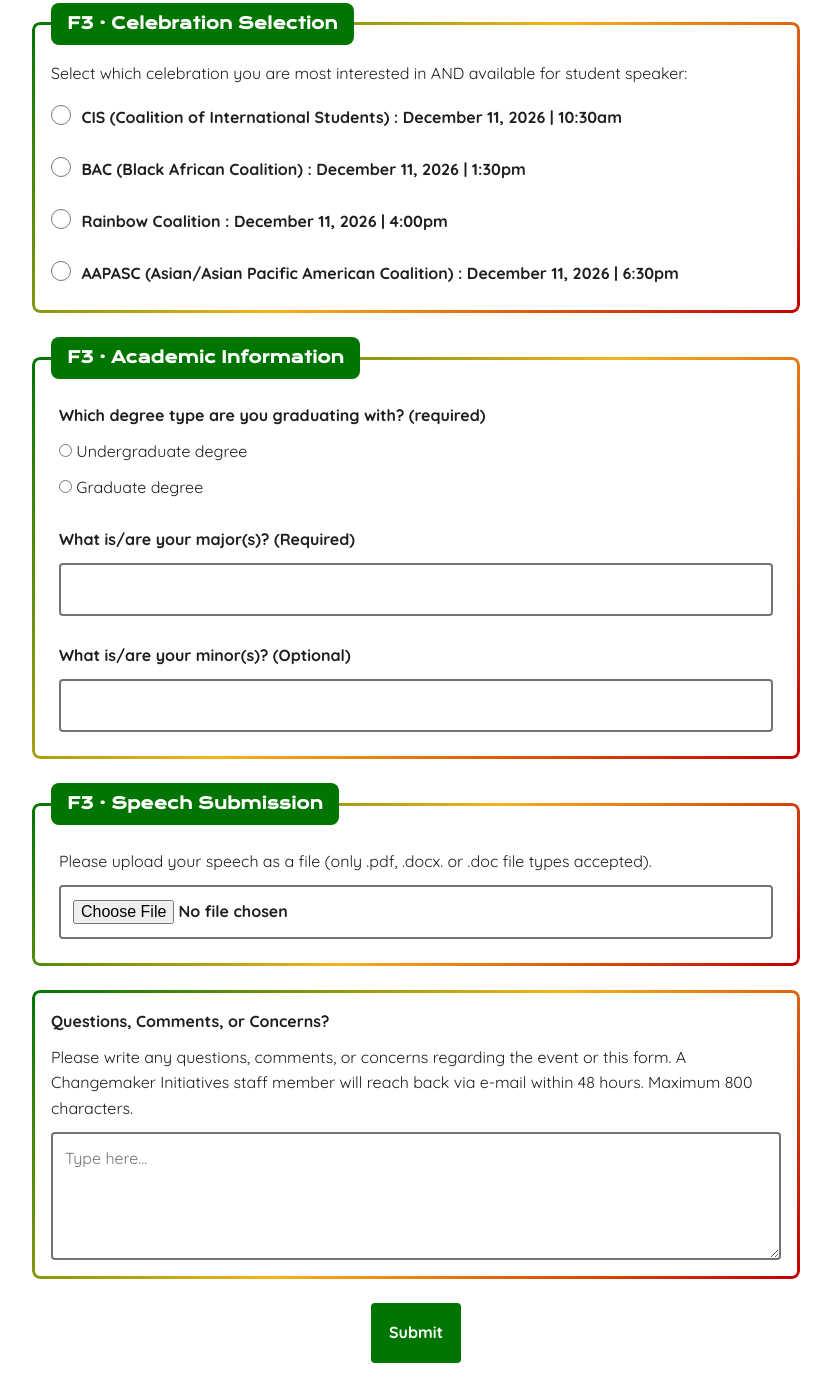
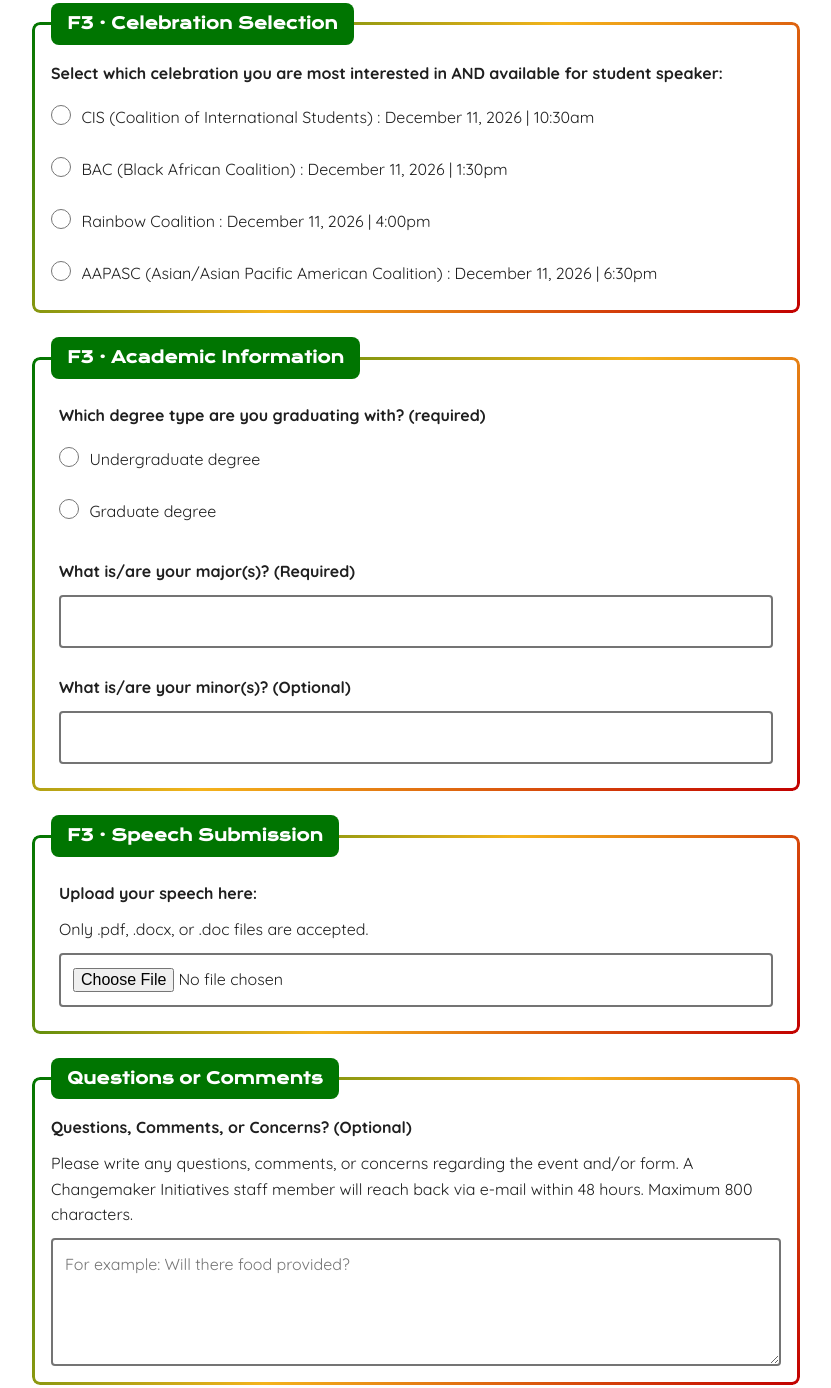
Before and after one commit to emilylei361/module-3-deliverable, a plain HTML site: page index.html in a window 1280 px wide. Shown: the part 1539-2927 px from the top of the page, without its empty margins (224-1055 px from the left). Drawn offline with nearby package versions, Linux system fonts and the light colour scheme.

```diff
--- a/index.html
+++ b/index.html
@@ -3,7 +3,7 @@
     <head>
         <meta charset="utf-8">
         <meta name="viewport" content="width=device-width,initial-scale=1">
-        <title>Inclusive Form Flow</title><link rel="stylesheet" href="styles.css">
+        <title>Student Speaker Application Form</title><link rel="stylesheet" href="styles.css">
     </head>
     <body>
         <header class="page-header">
@@ -25,11 +25,11 @@
                     <!-- <p class="help">Replace or extend this group based on your justified field inventory.</p> -->
                     <div class="field">
                         <label for="first-name">First Name (required)</label>
-                        <input id="first-name" name="first-name" type="text" autocomplete="first-name" inputmode = "text" maxlength="50" required>
+                        <input id="first-name" name="first-name" type="text" autocomplete="given-name" inputmode = "text" maxlength="50" required>
                     </div>
                     <div class="field">
                         <label for="last-name">Last Name (required)</label>
-                        <input id="last-name" name="last-name" type="text" autocomplete="last-name" inputmode = "text" maxlength="50" required>
+                        <input id="last-name" name="last-name" type="text" autocomplete="family-name" inputmode = "text" maxlength="50" required>
                     </div>
                     <div class="field">
                         <label for="email">Email address (required)</label>
@@ -49,16 +49,16 @@
                 </fieldset>
                 <fieldset>
                     <legend>F3 · Graduation Date Confirmation</legend>
-                    <p>I confirm that I am graduating in December/Fall 2026. I understand that by selecting this Changemaker Initiatives Staff will conduct an academic check to confirm my graduation date.</p>
+                    <p id="grad-date-confirmation">I confirm that I am graduating in December/Fall 2026. I understand that by selecting this Changemaker Initiatives Staff will conduct an academic check to confirm my graduation date.</p>
                     <div class="confirmation-field">
-                        <input type="checkbox" id="confirmation" name="user-confirmation" value="yes" required>
+                        <input type="checkbox" id="confirmation" name="user-confirmation" value="yes" aria-describedby="grad-date-confirmation">
                         <label for="confirmation">Yes, I confirm.</label>
                     </div>
                     <!-- <p class="help">Use an appropriate radio, checkbox, or select structure for the task.</p> -->
                 </fieldset>
-                <fieldset>
+                <fieldset aria-describedby="celebration-question">
                     <legend>F3 · Celebration Selection</legend>
-                    <p>Select which celebration you are most interested in AND available for student speaker:</p>
+                    <p id="celebration-question">Select which celebration you are most interested in AND available for student speaker:</p>
                     <label class="choice">
                         <input type="radio" id="CIS" name="celebration" value="CIS" required>
                         CIS (Coalition of International Students) : December 11, 2026 | 10:30am
@@ -78,13 +78,13 @@
                 </fieldset>
                 <fieldset>
                     <legend>F3 · Academic Information</legend>
-                    <div class="field">
-                        <label>Which degree type are you graduating with? (required)</label>
-                        <label for="undergrad-degree">
+                    <div class="field" role="group" aria-labelledby="degree-type-question">
+                        <p id="degree-type-question" class="group-label">Which degree type are you graduating with? (required)</p>
+                        <label class="choice" for="undergrad-degree">
                             <input type="radio" id="undergrad-degree" name="degree" value="undergrad-degree" required>
                             Undergraduate degree
                         </label>
-                        <label for="grad-degree">
+                        <label class="choice" for="grad-degree">
                             <input type="radio" id="grad-degree" name="degree" value="grad-degree">
                             Graduate degree
                         </label>
@@ -101,18 +101,17 @@
                 <fieldset>
                     <legend>F3 · Speech Submission</legend>
                     <div class="field">
-                        <p>Please upload your speech as a file (only .pdf, .docx. or .doc file types accepted).</p>
-                        <label for="user-file">
-                        <input type="file" id="user-file" name="user-file" accept=".pdf,.doc,.docx" required>
-                        </label>
+                        <label for="user-file">Upload your speech here:</label>
+                        <p class="help" id="file-help">Only .pdf, .docx, or .doc files are accepted.</p>
+                        <input type="file" id="user-file" name="user-file" accept=".pdf,.doc,.docx" aria-describedby="file-help" required>
                     </div>
                 </fieldset>
 
                 <fieldset>
-                        <label for="user-comments">Questions, Comments, or Concerns?</label>
-                        <p class="help" id="textarea-help">Please write any questions, comments, or concerns regarding the event or this form. A Changemaker Initiatives staff member will reach back via e-mail within 48 hours. Maximum 800 characters. </p>
-                        <textarea id="user-comments" name="user-comments" aria-describedby="textarea-help" maxlength="800" placeholder="Type here..."></textarea>
-
+                        <legend>Questions or Comments</legend>
+                        <label for="user-comments">Questions, Comments, or Concerns? (Optional)</label>
+                        <p class="help" id="textarea-help">Please write any questions, comments, or concerns regarding the event and/or form. A Changemaker Initiatives staff member will reach back via e-mail within 48 hours. Maximum 800 characters. </p>
+                        <textarea id="user-comments" name="user-comments" aria-describedby="textarea-help" maxlength="800" placeholder="For example: Will there food provided?"></textarea>
                 </fieldset>
                 <button type="submit">Submit</button>
             </form>
--- a/styles.css
+++ b/styles.css
@@ -153,6 +153,9 @@
 label[for="confirmation"],label[for="undergrad-degree"],label[for="grad-degree"]{
     font-weight: normal;
 }
+.group-label {
+    font-weight: 700;
+}
 .confirmation-field{
     display:flex;
     justify-content: center;
@@ -168,6 +171,10 @@
     color:var(--color-surface);
     padding: 0.5rem 1rem;
 }
+#celebration-question{
+    font-weight: 700;
+}
+
 .f{
     margin:0;
     color:var(--color-muted);
@@ -186,7 +193,9 @@
     resize:vertical;
 }
 .choice{
+    font-weight: normal;
     display:flex;
+    width: fit-content;
     gap:.65rem;
     align-items:flex-start;
     padding:.5rem 0;
```
Also changed, not shown: 1 other file.
